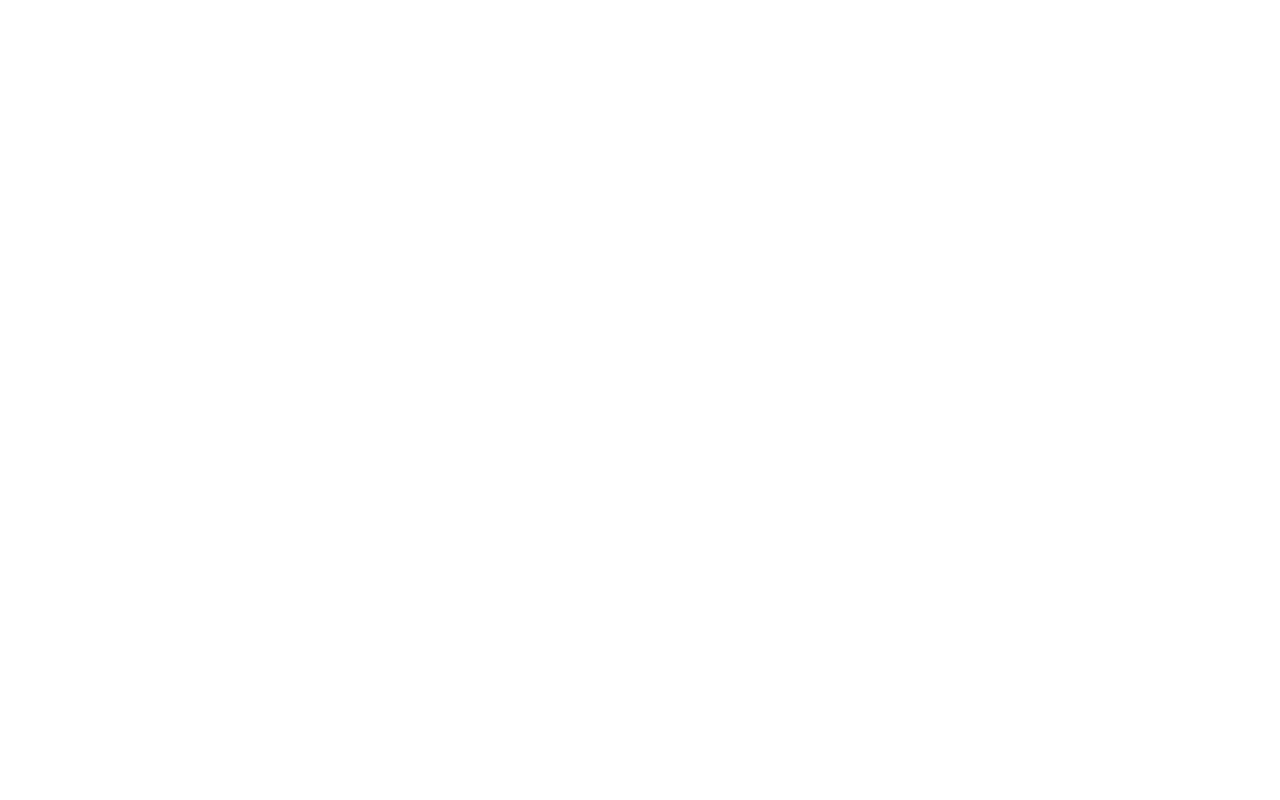
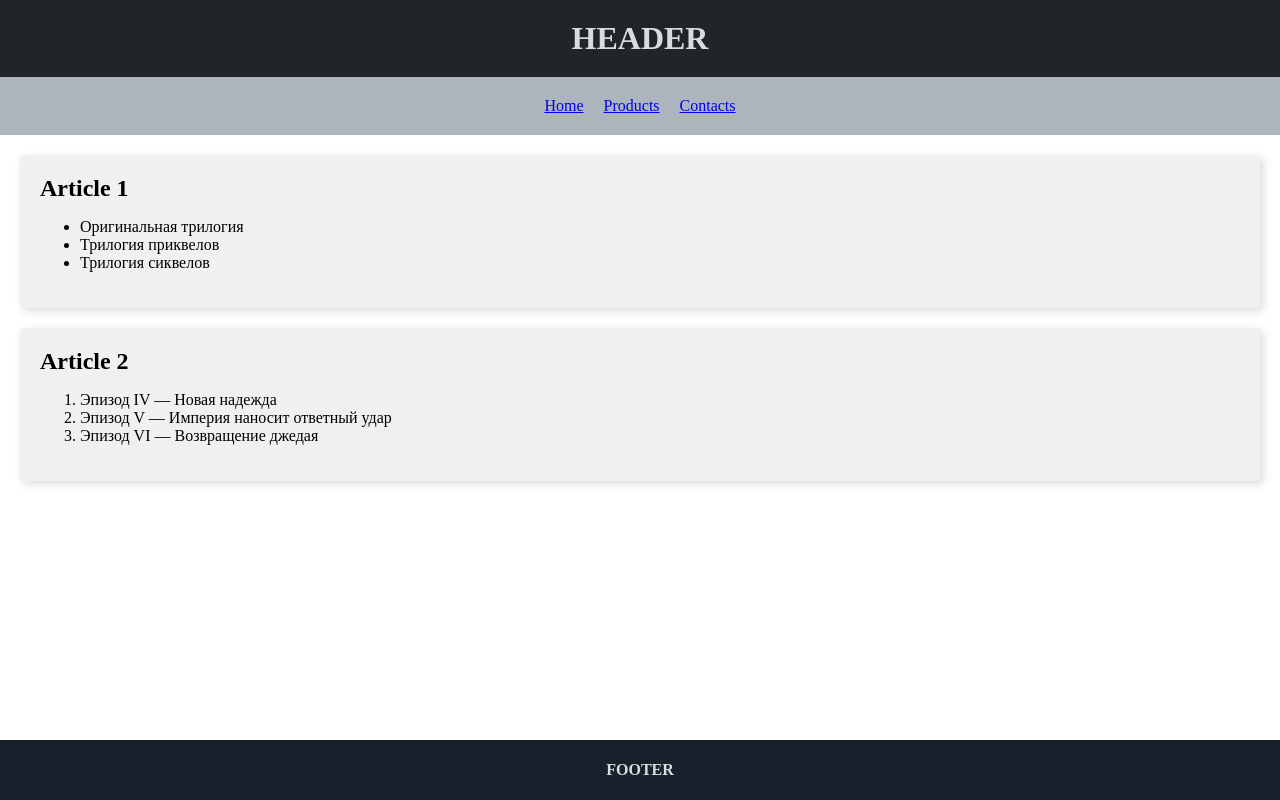
Before and after one commit to js-tasks-ru/htmlcss-20231222_lv-khomyakova, a website: page 02-dz0/01-semantic-mockup/solution.html in a window 1280 px wide. Drawn offline with Linux system fonts and the light colour scheme.

Commit message:
02-dz0 01-semantic-mockup

```diff
--- a/02-dz0/01-semantic-mockup/solution.html
+++ b/02-dz0/01-semantic-mockup/solution.html
@@ -1,4 +1,37 @@
 <!DOCTYPE html>
 <html lang="ru">
-    <!-- Ваше решение -->
+    <head>
+        <meta charset="utf-8">
+        <title>Hello world</title>
+        <link rel="stylesheet" href="styles.css">
+    </head>
+    <body>
+        <header>
+            <h1>HEADER</h1>
+            <nav>
+                <a href="#">Home</a>
+                <a href="#">Products</a>
+                <a href="#">Contacts</a>
+            </nav>
+        </header>
+        <main>
+            <article>
+                <h2>Article 1</h2>
+                <ul>
+                    <li>Оригинальная трилогия</li>
+                    <li>Трилогия приквелов</li>
+                    <li>Трилогия сиквелов</li>
+                </ul>
+            </article>
+            <article>
+                <h2>Article 2</h2>
+                <ol>
+                    <li>Эпизод IV — Новая надежда</li>
+                    <li>Эпизод V — Империя наносит ответный удар</li>
+                    <li>Эпизод VI — Возвращение джедая</li>
+                </ol>
+            </article>
+        </main>
+        <footer>FOOTER</footer>
+    </body>
 </html>
--- /dev/null
+++ b/02-dz0/01-semantic-mockup/styles.css
@@ -0,0 +1,56 @@
+body {
+    margin: 0;
+    height: 100vh;
+}
+
+h1, h2, h3, h4, h5, h6, p {
+    margin: 0;
+}
+
+header {
+    position: sticky;
+    top: 0;
+}
+
+header h1{
+    display: flex;
+    justify-content: center;
+    padding: 20px;
+    background-color: #212429;
+    color: #d8dce0;
+}
+
+header nav {
+    display: flex;
+    justify-content: center;
+    column-gap: 20px;
+    background-color: #ACB5BD;
+    padding: 20px;
+}
+
+main {
+    background-color: rgb(255, 255, 255);
+    overflow: auto;
+}
+
+main article {
+    background-color: rgba(172, 181, 189, 0.20);
+    border-radius: 4px;
+    padding: 20px;
+    margin: 20px;
+    box-shadow: 3px 3px 10px rgb(0 0 0 / 0.15);
+}
+
+footer {
+    position: fixed;
+    left: 0;
+    right: 0;
+    bottom: 0;
+    height: 60px;
+    display: flex;
+    align-items: center;
+    justify-content: center;
+    background-color: #18202c;
+    color: #d8dce0;
+    font-weight: bold;
+}
```
